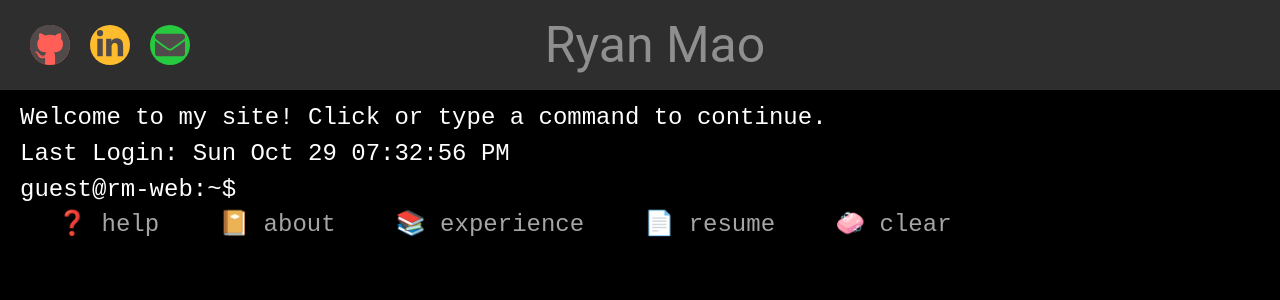
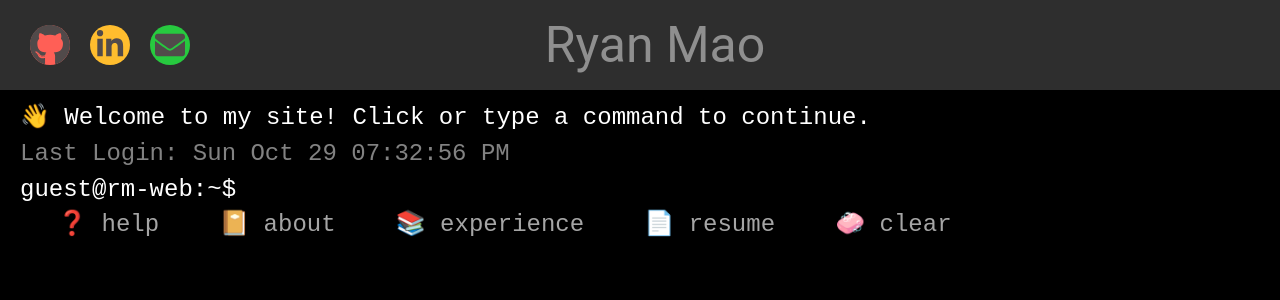
Before and after one commit to ryanwmao/website, a React (Create React App) app: page / in a window 1280 px wide. Shown: the top 300 px of the page. Built offline with nearby package versions, Linux system fonts and the light colour scheme.

Commit message:
small changes

```diff
--- a/src/components/Terminal.js
+++ b/src/components/Terminal.js
@@ -3,7 +3,7 @@ import './css/Terminal.css';
 import NavigationBar from "./Navbar";
 import resume from "./files/Ryan_Mao_Resume.pdf"
 
-const helpString = "`help`: display help message\n`about`: about me\n`clear`: clear screen\n";
+const helpString = "Enter a command to proceed! Clickable buttons appear on the navbar below.\nAvailable commands: `help`, `about`, `experience`, `resume`, `clear`\nLinks to relevant sites are available via the buttons in the top left corner.";
 
 class Terminal extends Component {
   constructor(props) {
@@ -102,7 +102,10 @@ class Terminal extends Component {
     return (
       <div className="terminal" onClick={() => this.inputRef.current.focus()}>
         <pre>
-          {"Welcome to my site! Click or type a command to continue. \nLast Login: " + this.date +  "\n" + output}
+          {"👋 Welcome to my site! Click or type a command to continue."}
+        </pre>
+        <pre className="grey">
+          {"Last Login: " + this.date +  "\n" + output}
         </pre>
         <form onSubmit={this.handleSubmit}>
           <span className="input-prefix">guest@rm-web:~$</span>
--- a/src/components/css/Terminal.css
+++ b/src/components/css/Terminal.css
@@ -39,6 +39,10 @@
   padding: 0;
 }
 
+.grey {
+  color:rgb(130, 130, 130);
+}
+
 .terminal form {
   display: flex;
   align-items: center;
```
